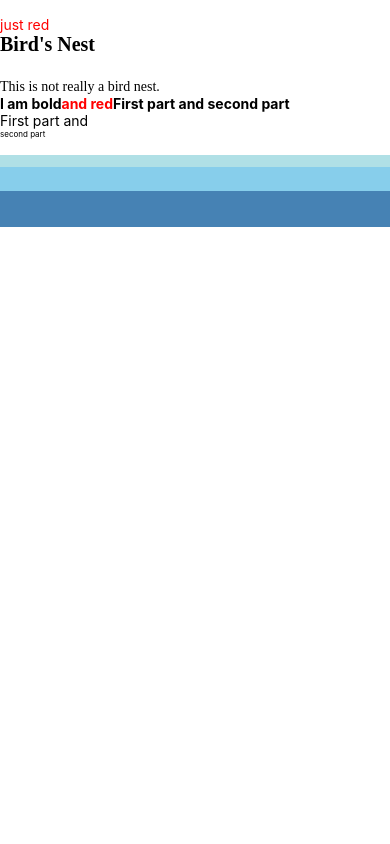
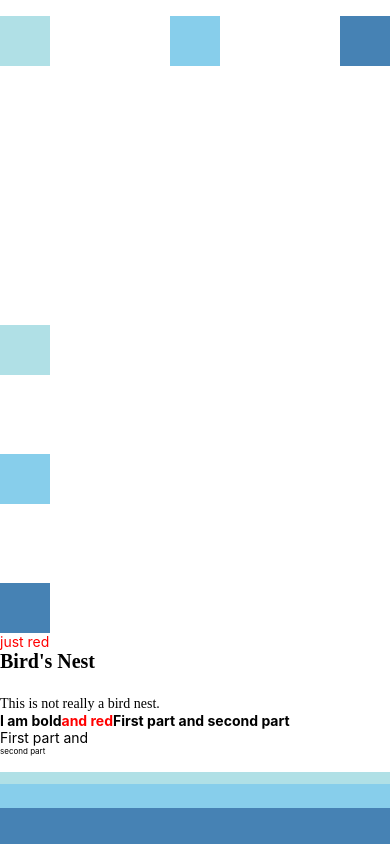
Before and after one commit to PavelMikhadziuk/todoapp, a React Native app in the folder AwesomeProject/: screen / in a window 390 px wide. Built offline with nearby package versions, Linux system fonts and the light colour scheme; some icons are missing.

Commit message:
Add component with using justifyContent
Adding justifyContent to a component's style determines the distribution
of children along the primary axis.
Available options are flex-start, center, flex-end, space-around,
space-between and space-evenly

```diff
--- a/AwesomeProject/App.js
+++ b/AwesomeProject/App.js
@@ -6,6 +6,7 @@ import BlockText from './components/BlockText';
 import FixedDimensionsBasics from './components/FixedDimensionsBasics';
 import FlexDimensionsBasics from './components/FlexDimensionsBasics';
 import FlexDirectionBasics from './components/FlexDirectionBasics';
+import JustifyContentBasics from './components/JustifyContentBasics';
 
 const styles = StyleSheet.create({
   bigBlue: {
@@ -23,6 +24,8 @@ export default class LotsOfStyles extends Component {
     return (
       <View style={{flex: 1}}>
         <FlexDirectionBasics />
+        <JustifyContentBasics flexDirection="row"/>
+        <JustifyContentBasics flexDirection="column"/>
         <Text style={styles.red}>just red</Text>
         <TextInANest />
         <BoldAndBeautiful />
--- /dev/null
+++ b/AwesomeProject/components/JustifyContentBasics.js
@@ -0,0 +1,23 @@
+import React, { Component } from 'react';
+import { AppRegistry, View } from 'react-native';
+
+export default class JustifyContentBasics extends Component {
+  render() {
+    return (
+      // Try setting `justifyContent` to `center`.
+      // Try setting `flexDirection` to `row`.
+      <View style={{
+        flex: 1,
+        flexDirection: this.props.flexDirection,
+        justifyContent: 'space-between',
+      }}>
+        <View style={{width: 50, height: 50, backgroundColor: 'powderblue'}} />
+        <View style={{width: 50, height: 50, backgroundColor: 'skyblue'}} />
+        <View style={{width: 50, height: 50, backgroundColor: 'steelblue'}} />
+      </View>
+    );
+  }
+};
+
+// skip this line if using Create React Native App
+AppRegistry.registerComponent('AwesomeProject', () => JustifyContentBasics);
```
